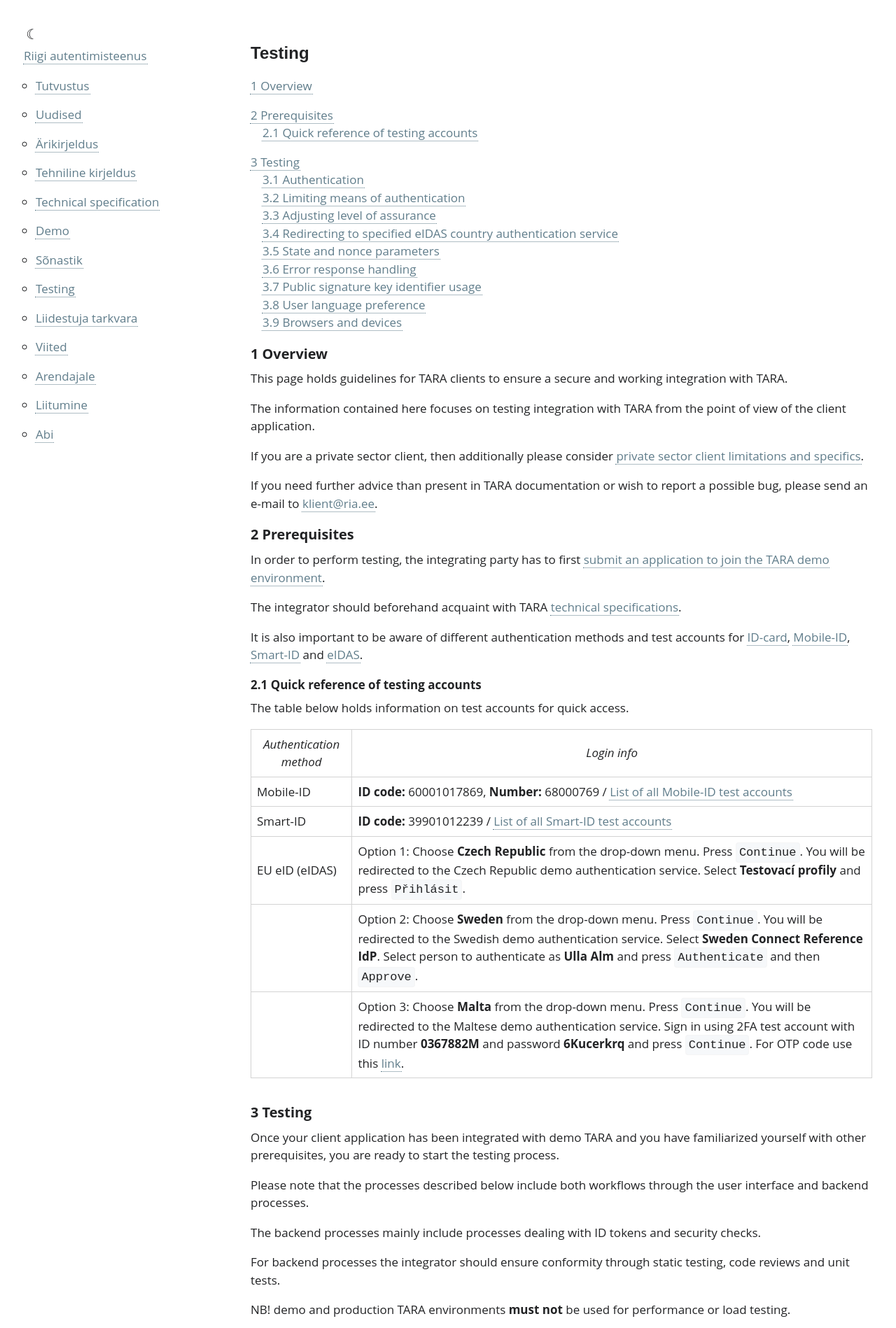
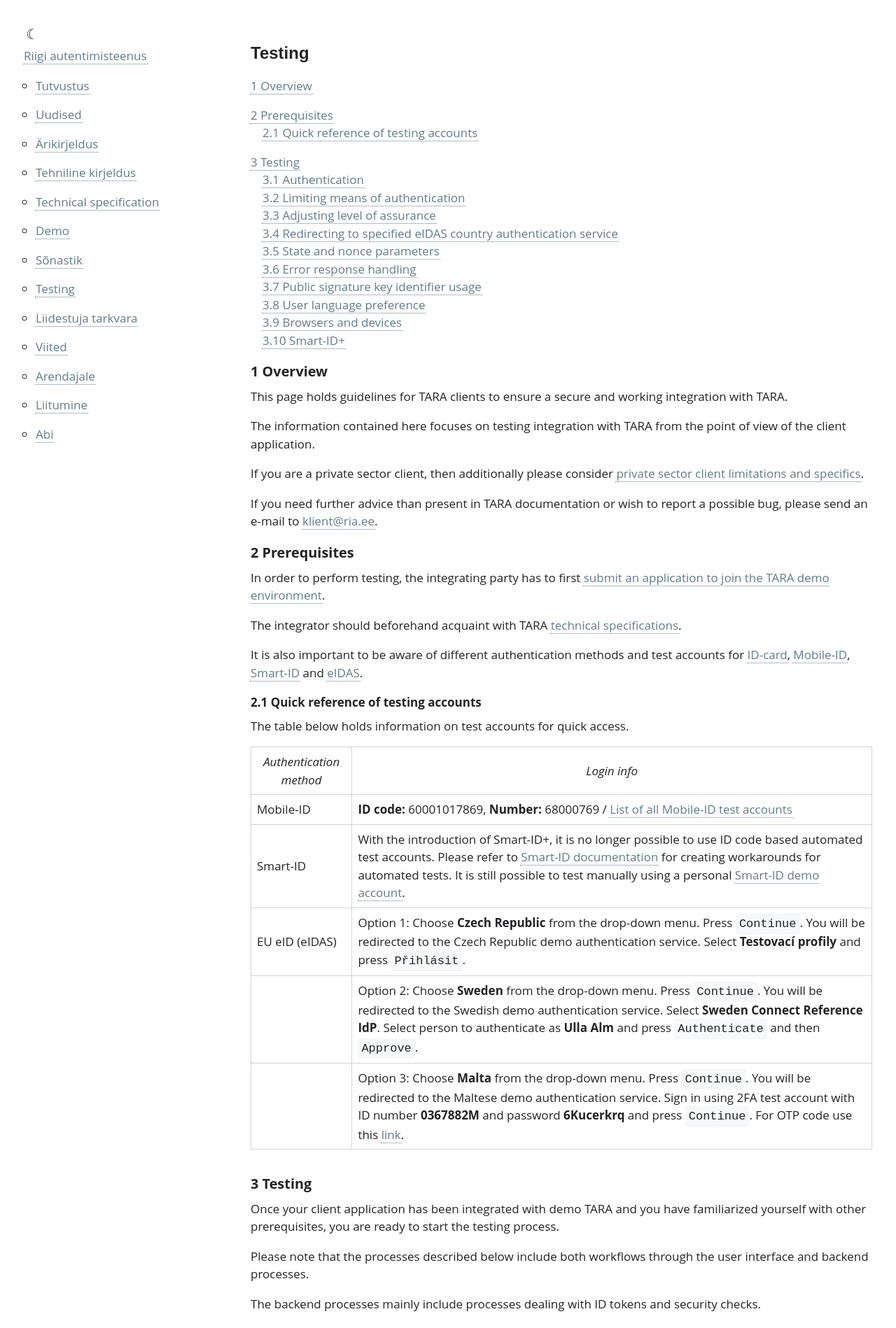
Before and after one commit to e-gov/TARA-Doku, a Jekyll site: the page built from Testing.md, in a window 1280 px wide. Shown: the top 1898 px of the page at 70% size. Built offline with Jekyll 4.4.1, drawn with Linux system fonts in a browser that asks for light colours; our own code applies the rules of GitHub Pages for plain Markdown files; some of the changed text lies outside the part shown.

Commit message:
AUT-2630 update Smart-ID testing information for Smart-ID+

```diff
--- a/Testing.md
+++ b/Testing.md
@@ -24,7 +24,7 @@ In order to perform testing, the integrating party has to first [submit an appli
 
 The integrator should beforehand acquaint with TARA [technical specifications](TechnicalSpecification).
 
-It is also important to be aware of different authentication methods and test accounts for [ID-card](https://www.id.ee/en/article/service-testing-general-information/), [Mobile-ID](https://www.id.ee/en/article/mobile-id-testing-2/), [Smart-ID](https://github.com/SK-EID/smart-id-documentation/wiki/Environment-technical-parameters#test-accounts-for-automated-testing) and [eIDAS](#33-adjusting-level-of-assurance).
+It is also important to be aware of different authentication methods and test accounts for [ID-card](https://www.id.ee/en/article/service-testing-general-information/), [Mobile-ID](https://www.id.ee/en/article/mobile-id-testing-2/), [Smart-ID](https://sk-eid.github.io/smart-id-documentation/rp-api/mock_service.html) and [eIDAS](#33-adjusting-level-of-assurance).
 
 ### 2.1 Quick reference of testing accounts
 
@@ -33,7 +33,7 @@ The table below holds information on test accounts for quick access.
 | Authentication method | Login info                                                                                                                                                                                         |
 |-----------------------|----------------------------------------------------------------------------------------------------------------------------------------------------------------------------------------------------|
 | Mobile-ID             | **ID code:** 60001017869, **Number:** 68000769 / [List of all Mobile-ID test accounts](https://github.com/SK-EID/MID/wiki/Test-number-for-automated-testing-in-DEMO#test-numbers-for-automated-testing) |
-| Smart-ID              | **ID code:** 39901012239 / [List of all Smart-ID test accounts](https://github.com/SK-EID/smart-id-documentation/wiki/Environment-technical-parameters#test-accounts-for-automated-testing) |
+| Smart-ID              | With the introduction of Smart-ID+, it is no longer possible to use ID code based automated test accounts. Please refer to [Smart-ID documentation](https://sk-eid.github.io/smart-id-documentation/rp-api/mock_service.html) for creating workarounds for automated tests. It is still possible to test manually using a personal [Smart-ID demo account](https://sk-eid.github.io/smart-id-documentation/demo.html).
 | EU eID (eIDAS)        | Option 1: Choose **Czech Republic** from the drop-down menu. Press `Continue`. You will be redirected to the Czech Republic demo authentication service. Select **Testovací profily** and press `Přihlásit`.
 |                       | Option 2: Choose **Sweden** from the drop-down menu. Press `Continue`. You will be redirected to the Swedish demo authentication service. Select **Sweden Connect Reference IdP**. Select person to authenticate as **Ulla Alm** and press `Authenticate` and then `Approve`.
 |                       | Option 3: Choose **Malta** from the drop-down menu. Press `Continue`. You will be redirected to the Maltese demo authentication service. Sign in using 2FA test account with ID number **0367882M** and password **6Kucerkrq** and press `Continue`. For OTP code use this [link](https://stgdemosp.gov.mt/totp/index.html?secret=g43diqkcgi3eknjyhfatmnseguyuimzr).
@@ -140,3 +140,7 @@ When using the parameter, the integrator should test that TARA is displayed in t
 ### 3.9 Browsers and devices
 
 The integrator should test whether the client application works with TARA with a combination of browsers and devices supported by the client.
+
+### 3.10 Smart-ID+
+
+Smart-ID+ introduces new device link based flows (QR code and Web2App flow). Special attention must be paid to the Web2App flow on mobile devices. For example, it must be noted that in the Web2App flow user is redirected to a new browser tab after successful authentication.
```
